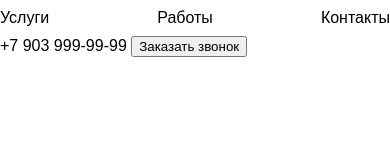
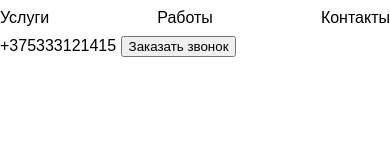
Before and after one commit to ArtyrApanovich/special-app, a plain HTML site: page index.html in a window 390 px wide. Drawn offline with Linux system fonts and the light colour scheme.

Commit message:
num phone, gitignore

```diff
--- a/index.html
+++ b/index.html
@@ -17,7 +17,7 @@
             <a href="#contacts">Контакты</a>
         </nav>
         <div>
-            <a href="tel:+79039999999">+7 903 999-99-99</a>
+            <a href="tel:+79039999999">+375333121415</a>
             <button>Заказать звонок</button>
         </div>
     </header>
```
Also changed, not shown: 1 other file.
